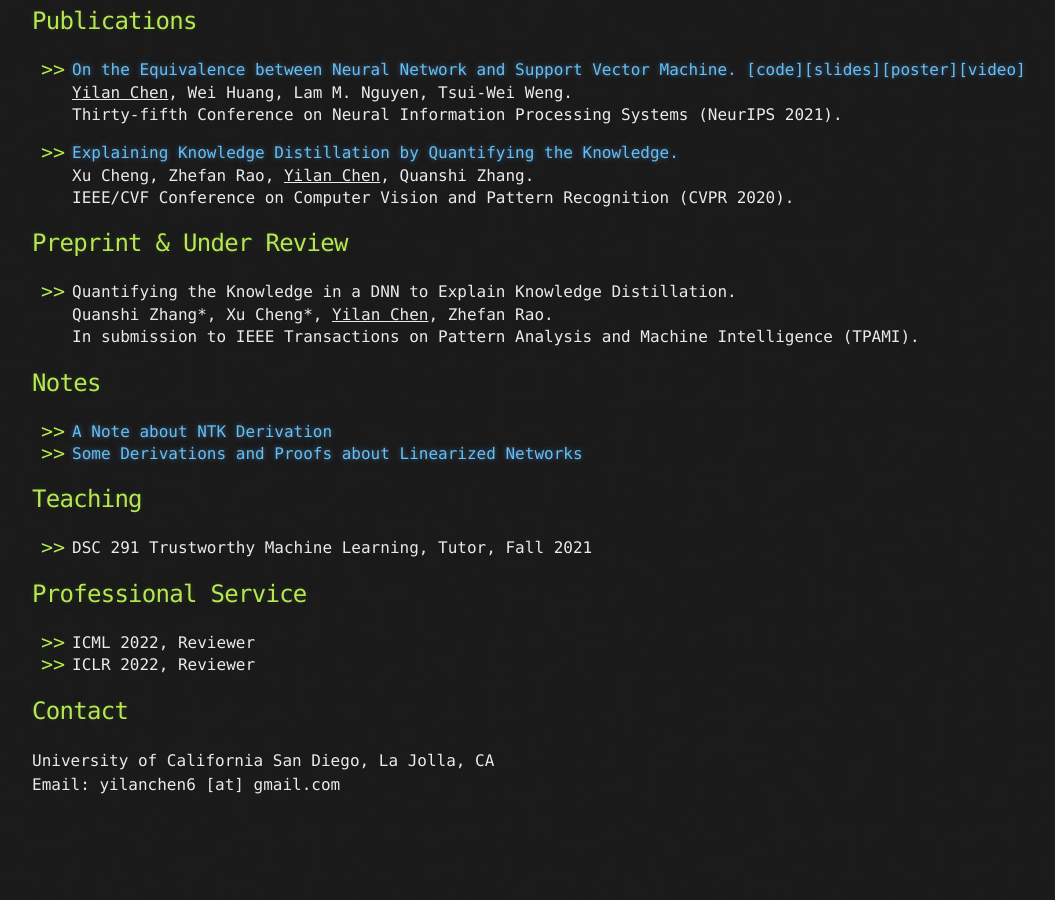
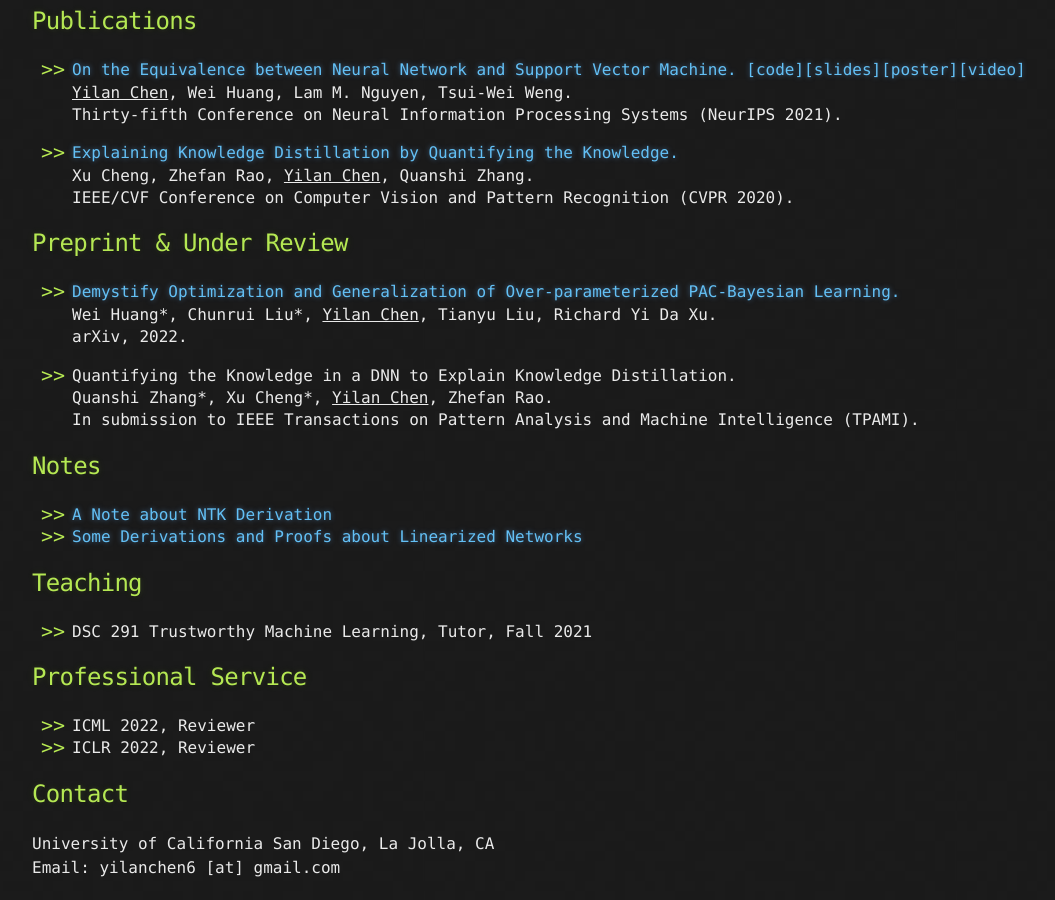
Before and after one commit to yilanchen6/yilanchen6.github.io, a Jekyll site: the page built from index.md, in a window 1280 px wide and 900 px high, scrolled down 654 px. Shown: the whole window, without its empty margins (108-1163 px from the left). Built offline with Jekyll 4.4.1, drawn with Linux system fonts in a browser that asks for light colours; before the commit the page ends 1471 px from its top, so only the background shows below that.

Commit message:
Update index.md

```diff
--- a/index.md
+++ b/index.md
@@ -65,6 +65,9 @@ IEEE/CVF Conference on Computer Vision and Pattern Recognition (CVPR 2020).
 
 
 ## Preprint & Under Review
+- [Demystify Optimization and Generalization of Over-parameterized PAC-Bayesian Learning.](https://arxiv.org/pdf/2202.01958.pdf)<br>
+Wei Huang\*, Chunrui Liu\*, <u>Yilan Chen</u>, Tianyu Liu, Richard Yi Da Xu.<br>
+arXiv, 2022.
 
 - Quantifying the Knowledge in a DNN to Explain Knowledge Distillation.<br>
 Quanshi Zhang\*, Xu Cheng\*, <u>Yilan Chen</u>, Zhefan Rao.<br>
```
